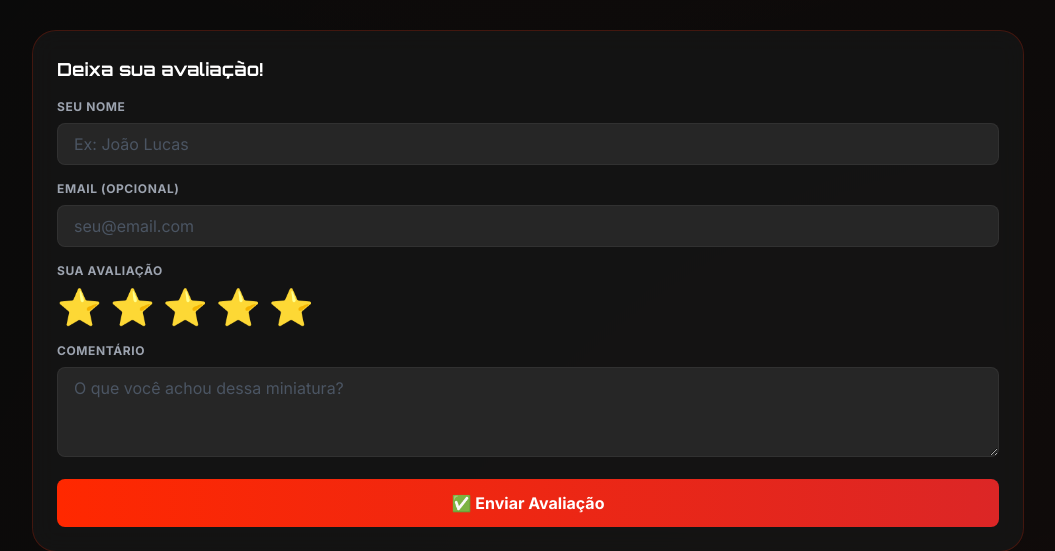
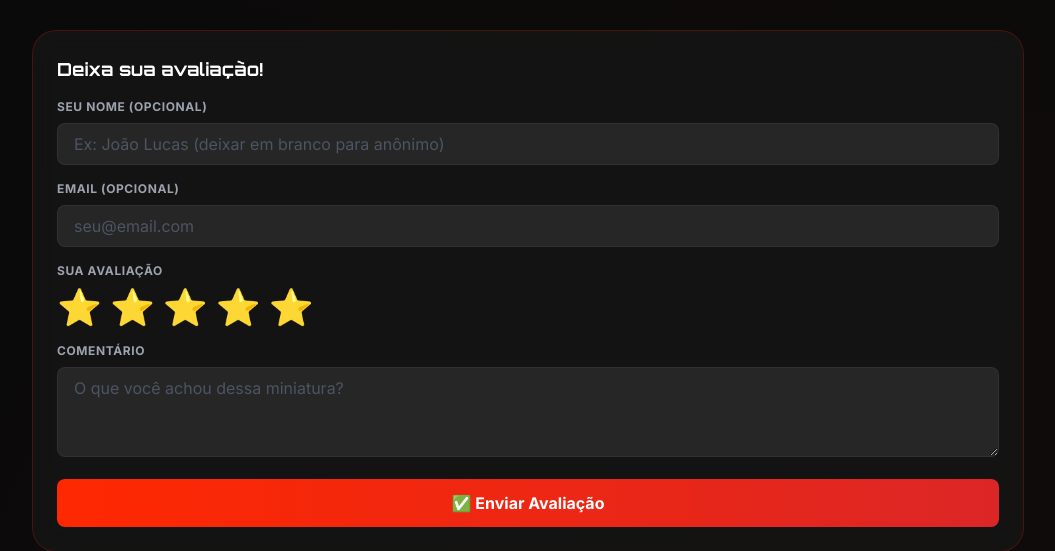
Before and after one commit to falecomofred-lab/lucasGarage, a Python web app: template src/templates/pages/detail.html in a window 1280 px wide. Shown: the part 925-1476 px from the top of the page, without its empty margins (112-1167 px from the left). Run offline with Jinja, Linux system fonts and the light colour scheme; the template is opened without the code that fills it, so the values that code supplies are empty; some libraries are stand-ins or nearby versions.

Commit message:
Make author name optional in comments system
Allow users to leave anonymous comments without providing their name.
When no name is provided, the UI displays 'Anônimo'. Updates:
- Backend: author_name now Optional[str] in CommentRequest/Response
- Database: author_name column changed to nullable=True
- Frontend: Label changed to 'Seu Nome (opcional)', displays 'Anônimo' when empty

Co-Authored-By: Claude Haiku 4.5 <noreply@anthropic.com>
Claude-Session: https://claude.ai/code/session_013ebZGt49N183PNGqqtHyUf

```diff
--- a/src/api/cars_api.py
+++ b/src/api/cars_api.py
@@ -241,7 +241,7 @@ async def upload_car_images(
 # ============================================================================
 
 class CommentRequest(BaseModel):
-    author_name: str
+    author_name: Optional[str] = None
     author_email: Optional[str] = None
     rating: int  # 1-5
     text: str
@@ -249,7 +249,7 @@ class CommentRequest(BaseModel):
 class CommentResponse(BaseModel):
     id: int
     car_id: int
-    author_name: str
+    author_name: Optional[str]
     rating: int
     text: str
     created_at: datetime
--- a/src/infra/database.py
+++ b/src/infra/database.py
@@ -60,7 +60,7 @@ class CommentModel(Base):
     __tablename__ = "comments"
     id = Column(Integer, primary_key=True, index=True)
     car_id = Column(Integer, ForeignKey("cars.id"), nullable=False)
-    author_name = Column(String(100), nullable=False)
+    author_name = Column(String(100), nullable=True)
     author_email = Column(String(100))
     rating = Column(Integer, nullable=False)  # 1-5 estrelas
     text = Column(Text, nullable=False)
--- a/src/templates/pages/detail.html
+++ b/src/templates/pages/detail.html
@@ -127,8 +127,8 @@
                 <h3 class="font-display font-bold text-lg mb-4">Deixa sua avaliação!</h3>
                 <form id="comment-form" onsubmit="submitComment(event)" class="space-y-4">
                     <div>
-                        <label class="block text-xs font-bold text-gray-400 uppercase tracking-wider mb-2">Seu Nome</label>
-                        <input type="text" name="author_name" required placeholder="Ex: João Lucas"
+                        <label class="block text-xs font-bold text-gray-400 uppercase tracking-wider mb-2">Seu Nome (opcional)</label>
+                        <input type="text" name="author_name" placeholder="Ex: João Lucas (deixar em branco para anônimo)"
                                class="w-full bg-garage-graphite border border-white/5 rounded-lg px-4 py-2 text-white placeholder-gray-600 focus:outline-none focus:border-garage-ferrari">
                     </div>
 
@@ -170,7 +170,7 @@
                 <div class="glass-card p-6 rounded-2xl border-white/10">
                     <div class="flex items-start justify-between mb-3">
                         <div>
-                            <p class="font-bold text-white">{{ comment.author_name }}</p>
+                            <p class="font-bold text-white">{{ comment.author_name or "Anônimo" }}</p>
                             <p class="text-xs text-gray-500 mt-1">{{ comment.created_at.strftime('%d/%m/%Y %H:%M') }}</p>
                         </div>
                         <div class="text-lg">
```
